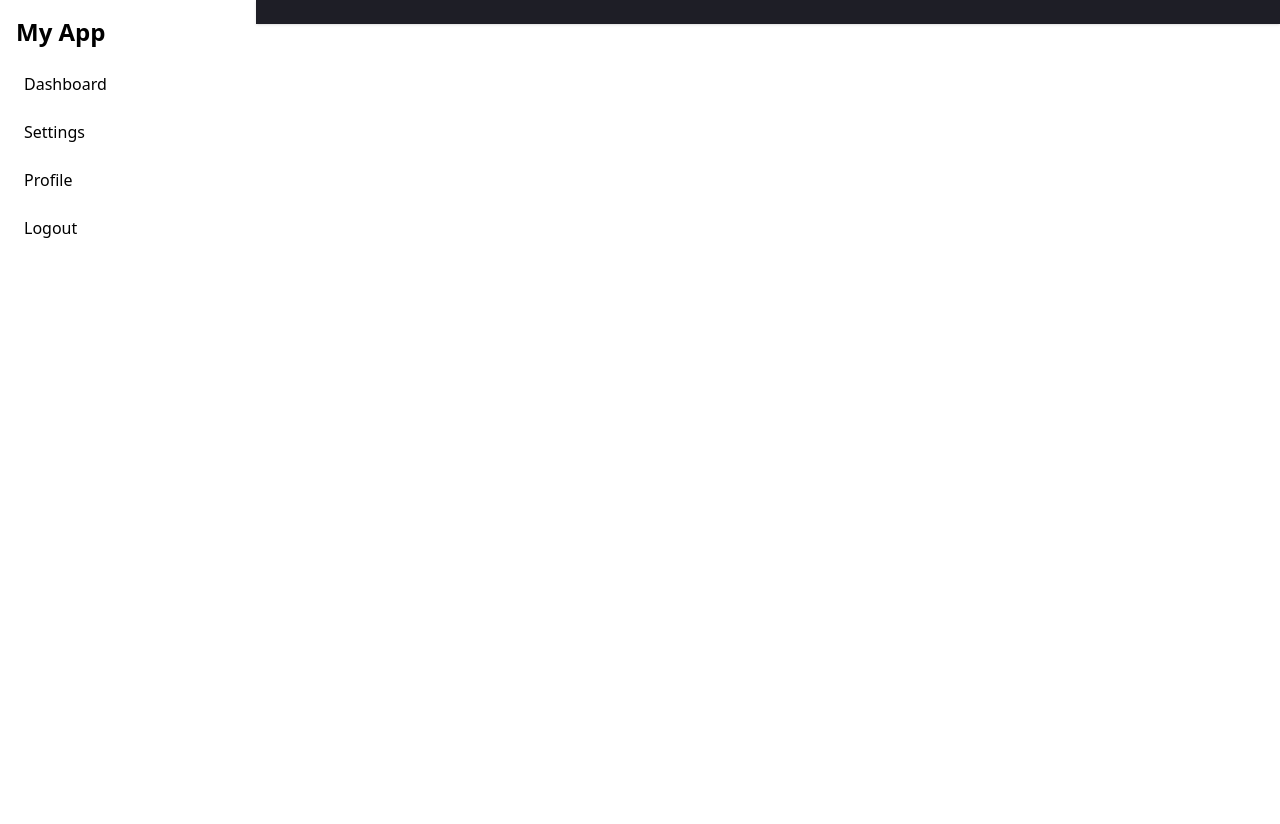
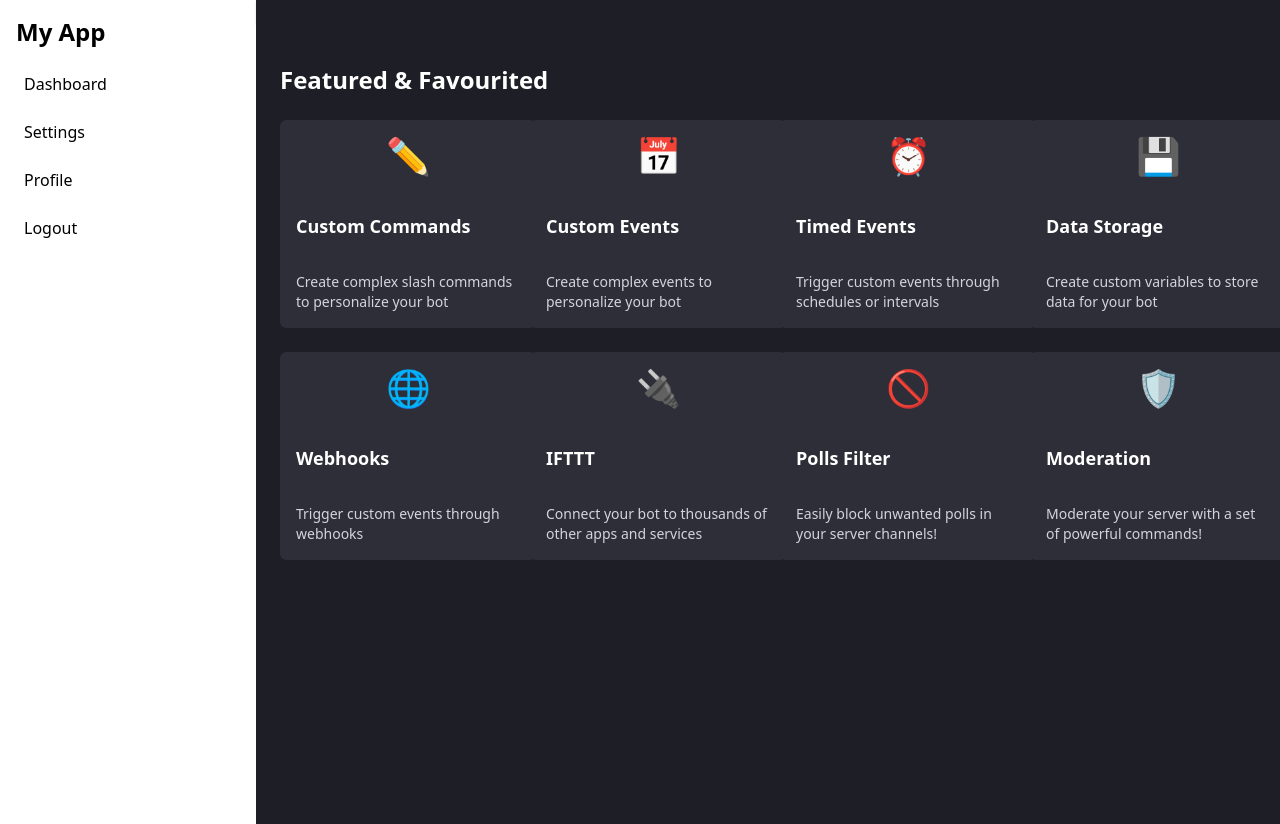
Before and after one commit to RNG21/Dissertation, a React (Vite) app in the folder frontend/: page / in a window 1280 px wide. Before the commit the page ends 800 px from the top, so only its background shows below. Built offline with nearby package versions, Linux system fonts and the light colour scheme.

Commit message:
home page

```diff
--- a/frontend/src/home.tsx
+++ b/frontend/src/home.tsx
@@ -1,15 +1,33 @@
 import Base from './base/base';
+import modules from "./modules.json";
+
+import { Module } from './types';
+
+const ModuleCard = ({ title, description, icon }: Module) => (
+    <div className="bg-[#2e2e38] text-white p-4 rounded-md w-64 h-52 flex flex-col justify-between">
+        <div className="flex items-center justify-center text-4xl">{icon}</div>
+        <div className="text-lg font-bold mt-2">{title}</div>
+        <div className="text-sm text-gray-300 mt-1">{description}</div>
+    </div>
+);
+
+const ModulesGrid = () => {
+    return (
+        <div className="min-h-screen bg-[#1e1e26] py-10 px-6">
+            <h1 className="text-2xl font-bold text-white mb-6">Featured &amp; Favourited</h1>
+            <div className="grid grid-cols-1 sm:grid-cols-2 md:grid-cols-3 lg:grid-cols-4 gap-6">
+                {modules.map((module: Module, index) => (
+                <div key={index} className="relative">
+                    <ModuleCard {...module}/>
+                </div>
+                ))}
+            </div>
+        </div>
+    );
+};
 
 function Home() {
-    return (
-        <Base>
-
-
-
-        </Base>
-
-
-      );
-    }
+    return <Base mainContent={ModulesGrid} />;
+}
 
 export default Home;
--- /dev/null
+++ b/frontend/src/modules.json
@@ -0,0 +1,42 @@
+[
+    {
+      "title": "Custom Commands",
+      "description": "Create complex slash commands to personalize your bot",
+      "icon": "✏️"
+    },
+    {
+      "title": "Custom Events",
+      "description": "Create complex events to personalize your bot",
+      "icon": "📅"
+    },
+    {
+      "title": "Timed Events",
+      "description": "Trigger custom events through schedules or intervals",
+      "icon": "⏰"
+    },
+    {
+      "title": "Data Storage",
+      "description": "Create custom variables to store data for your bot",
+      "icon": "💾"
+    },
+    {
+      "title": "Webhooks",
+      "description": "Trigger custom events through webhooks",
+      "icon": "🌐"
+    },
+    {
+      "title": "IFTTT",
+      "description": "Connect your bot to thousands of other apps and services",
+      "icon": "🔌"
+    },
+    {
+      "title": "Polls Filter",
+      "description": "Easily block unwanted polls in your server channels!",
+      "icon": "🚫"
+    },
+    {
+      "title": "Moderation",
+      "description": "Moderate your server with a set of powerful commands!",
+      "icon": "🛡️"
+    }
+  ]
--- /dev/null
+++ b/frontend/src/types.ts
@@ -0,0 +1,5 @@
+export type Module = {
+    title: string;
+    description: string;
+    icon: string;
+};
```
